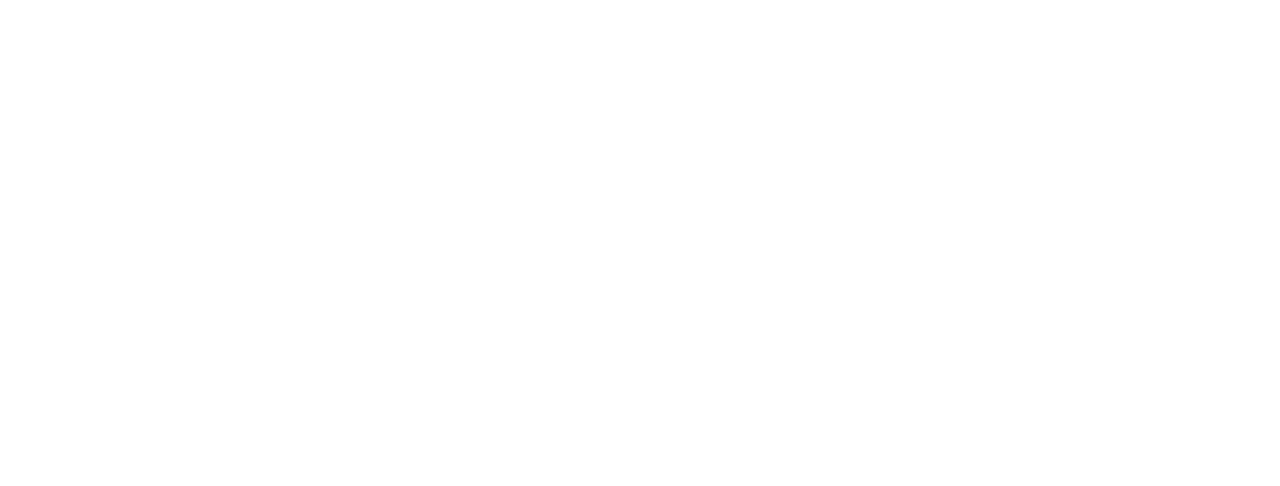
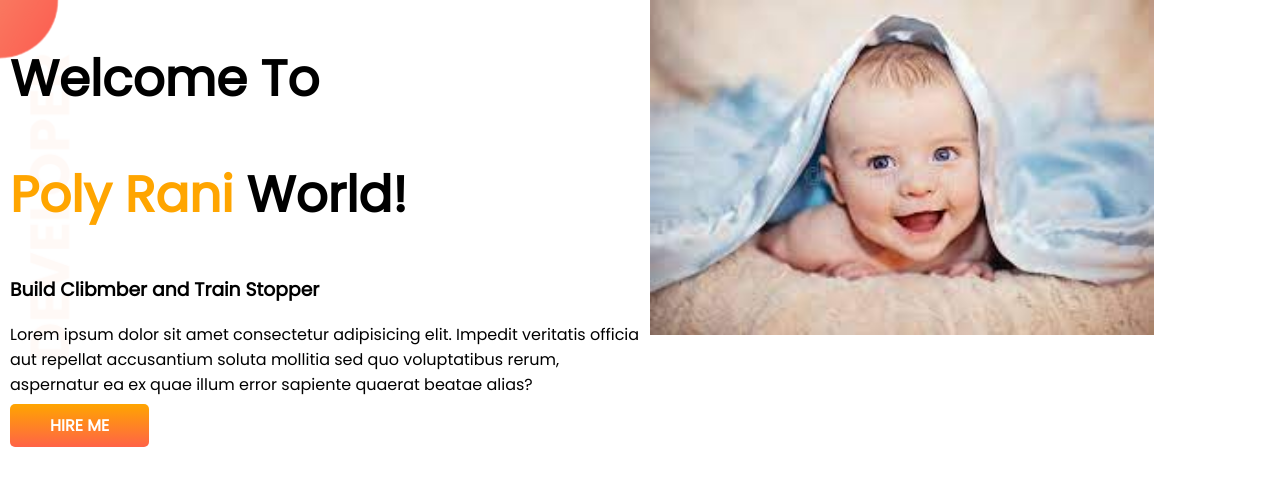
Before and after one commit to polyranidas/developer-portfolio, a plain HTML site: page index.html in a window 1280 px wide. Drawn offline with Linux system fonts and the light colour scheme; a web font is replaced by a local one.

Commit message:
top banner part commit

```diff
--- a/index.html
+++ b/index.html
@@ -5,9 +5,25 @@
     <meta http-equiv="X-UA-Compatible" content="IE=edge">
     <meta name="viewport" content="width=device-width, initial-scale=1.0">
     <title>poly portfolio</title>
+    <link rel="preconnect" href="https://fonts.googleapis.com">
+    <link rel="preconnect" href="https://fonts.gstatic.com" crossorigin>
+    <link href="https://fonts.googleapis.com/css2?family=Lato:wght@300;400&family=Poppins&family=Smooch&display=swap" rel="stylesheet">
     <link rel="stylesheet" href="style.css">
 </head>
 <body>
+   <section class="top-banner">
+    <div class="half-width">
+        <h1>Welcome To</h1>
+        <h1> <span>Poly Rani</span> World!</h1>
+        <h3>Build Clibmber and Train Stopper</h3>
+        <p>Lorem ipsum dolor sit amet consectetur adipisicing elit. Impedit veritatis officia aut repellat accusantium soluta mollitia sed quo voluptatibus rerum, aspernatur ea ex quae illum error sapiente quaerat beatae alias?</p>
+        <a class="link-button" href="#" target="_blank">HIRE ME</a>
+    </div>
+    <div class="half-width">
+        <img src="images/baby.jpg" alt="">
+    </div>
+
+   </section>
 
 </body>
 </html>
--- a/style.css
+++ b/style.css
@@ -0,0 +1,37 @@
+body {
+
+    font-family: 'Poppins', sans-serif;
+    margin: 0;
+
+}
+h1 {
+    font-size: 50px;
+}
+
+
+span {
+    color: orange;
+}
+ section {
+    display: flex;
+ }
+ .half-width {
+    width: 50%;
+    padding-left: 10px;
+ }
+ .half-width img {
+    width: 80%;
+ }
+ .link-button {
+    text-decoration: none;
+    background-image: linear-gradient(orange,tomato);
+    font-weight: 700;
+    color: white;
+    padding: 10px 40px;
+    border-radius: 5px;
+ }
+ .top-banner {
+   background-image: url(images/top-banner.png);
+   background-repeat: no-repeat;
+
+ }
```
Also changed, not shown: images/baby.jpg (added), images/top-banner.png (added).
